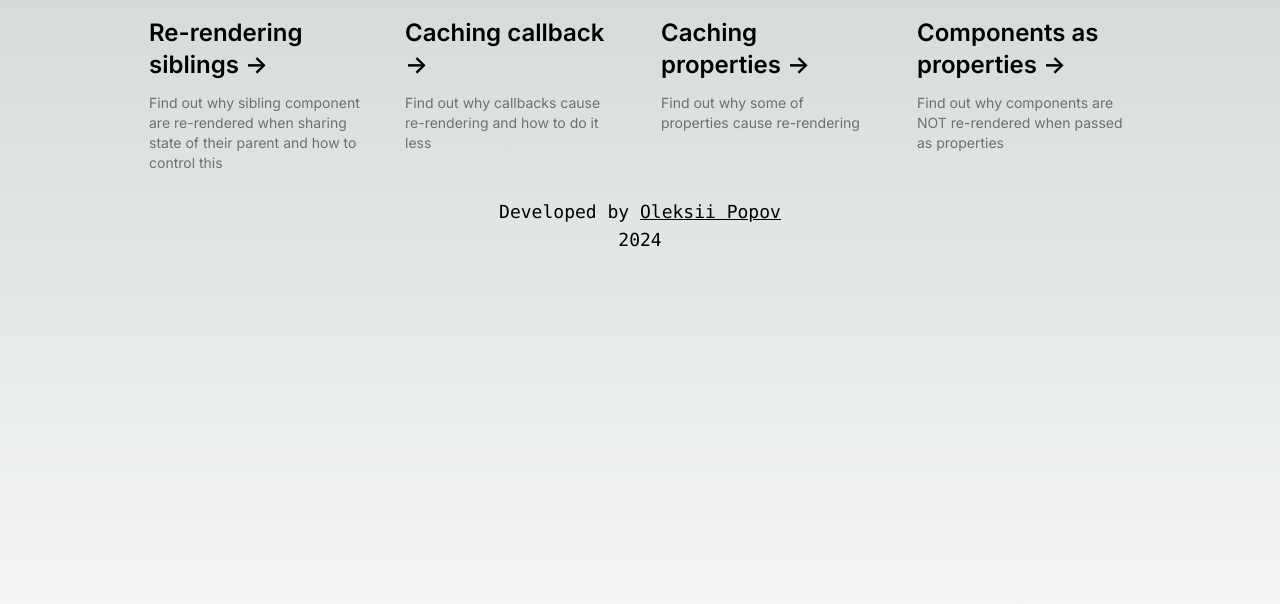
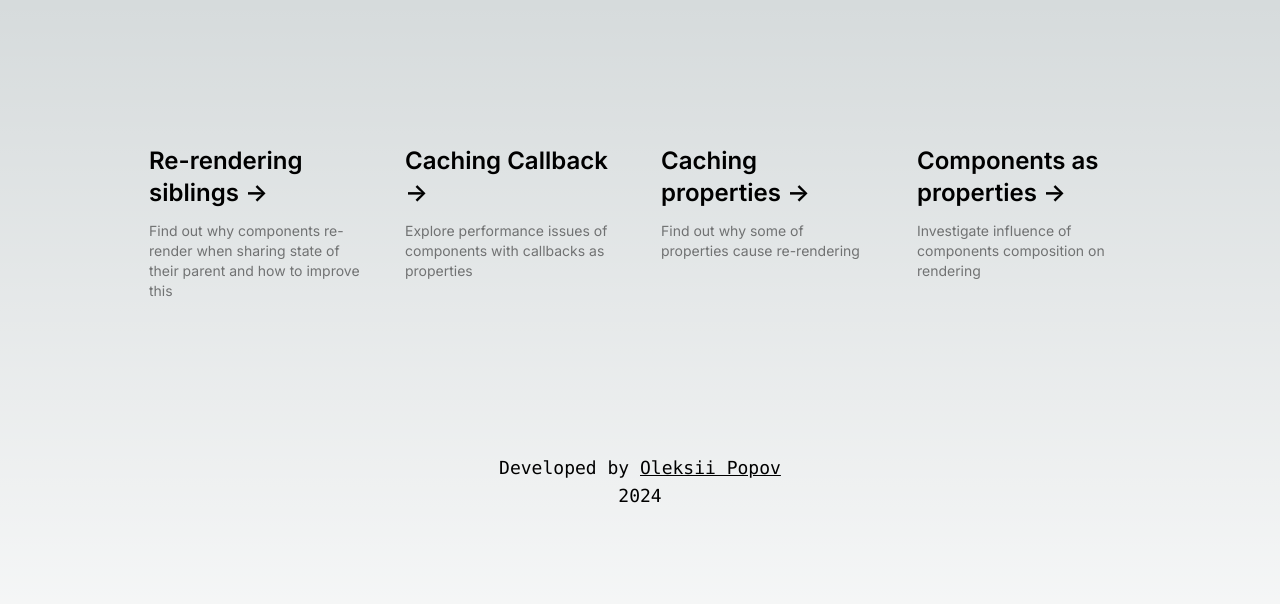
Before and after one commit to AlexeyPopovUA/react-performance-examples, a Next.js app in the folder front-end/: page / in a window 1280 px wide. Shown: the top 604 px of the page. Built offline with nearby package versions, Linux system fonts and the light colour scheme.

Commit message:
feat: re-use example titles and descriptions

```diff
--- a/front-end/src/app/examples/caching-callback/page.tsx
+++ b/front-end/src/app/examples/caching-callback/page.tsx
@@ -1,18 +1,17 @@
 import { Example } from '@/app/examples/caching-callback/Example';
 import { Metadata } from 'next';
 import { Header } from '@/app/Header';
-
-const description = 'Explore performance improvements of components with callbacks as properties';
+import { Messages } from '@/app/shared/Messages';
 
 export const metadata: Metadata = {
-  title: 'Caching callback',
-  description,
+  title: Messages.cachingCallback.title,
+  description: Messages.cachingCallback.description,
 };
 
 export default function Home() {
   return (
     <>
-      <Header text={description} />
+      <Header text={Messages.cachingCallback.description} />
       <Example />
     </>
   );
--- a/front-end/src/app/examples/caching-properties/page.tsx
+++ b/front-end/src/app/examples/caching-properties/page.tsx
@@ -1,18 +1,17 @@
 import { Example } from '@/app/examples/caching-properties/Example';
 import { Metadata } from 'next';
 import { Header } from '@/app/Header';
-
-const description = 'Find out why some of properties cause re-rendering';
+import { Messages } from '@/app/shared/Messages';
 
 export const metadata: Metadata = {
-  title: 'Caching properties',
-  description,
+  title: Messages.cachingProperties.title,
+  description: Messages.cachingProperties.description,
 };
 
 export default function Home() {
   return (
     <>
-      <Header text={description} />
+      <Header text={Messages.cachingProperties.description} />
       <Example />
     </>
   );
--- a/front-end/src/app/examples/components-as-properties/page.tsx
+++ b/front-end/src/app/examples/components-as-properties/page.tsx
@@ -1,18 +1,17 @@
 import { Example } from '@/app/examples/components-as-properties/Example';
 import { Metadata } from 'next';
 import { Header } from '@/app/Header';
-
-const description = 'Find out why components are NOT re-rendered when passed as properties';
+import { Messages } from '@/app/shared/Messages';
 
 export const metadata: Metadata = {
-  title: 'Components as properties',
-  description,
+  title: Messages.componentsAsProperties.title,
+  description: Messages.componentsAsProperties.description,
 };
 
 export default function Home() {
   return (
     <>
-      <Header text={description} />
+      <Header text={Messages.componentsAsProperties.description} />
       <Example />
     </>
   );
--- a/front-end/src/app/examples/re-rendering-siblings/page.tsx
+++ b/front-end/src/app/examples/re-rendering-siblings/page.tsx
@@ -1,19 +1,17 @@
 import { Example } from '@/app/examples/re-rendering-siblings/Example';
 import { Metadata } from 'next';
 import { Header } from '@/app/Header';
-
-const description =
-  'Find out why sibling component are re-rendered when sharing state of their parent and how to control this';
+import { Messages } from '@/app/shared/Messages';
 
 export const metadata: Metadata = {
-  title: 'Re-rendering siblings',
-  description,
+  title: Messages.renderingSiblings.title,
+  description: Messages.renderingSiblings.description,
 };
 
 export default function Home() {
   return (
     <>
-      <Header text={description} />
+      <Header text={Messages.renderingSiblings.description} />
       <Example />
     </>
   );
--- a/front-end/src/app/page.tsx
+++ b/front-end/src/app/page.tsx
@@ -1,38 +1,35 @@
 import { HomeNavLink } from '@/app/HomeNavLink';
 import type { Metadata } from 'next';
-import { Profiler } from 'react';
+import { Messages } from '@/app/shared/Messages';
 
 export const metadata: Metadata = {
-  title: 'Home page',
-  description: 'Bla bla',
+  title: Messages.home.title,
+  description: Messages.home.description,
 };
 
 export default function Home() {
   return (
-    // @ts-ignore
-    <Profiler id={'test'}>
-      <div className="mb-32 grid text-center lg:mb-0 lg:w-full lg:max-w-5xl lg:grid-cols-4 lg:text-left">
+    <div className="mb-32 grid text-center lg:mt-32 lg:w-full lg:max-w-5xl lg:grid-cols-4 lg:text-left">
       <HomeNavLink
         path="/examples/re-rendering-siblings/"
-          label="Re-rendering siblings"
-          description="Find out why sibling component are re-rendered when sharing state of their parent and how to control this"
+        label={Messages.renderingSiblings.title}
+        description={Messages.renderingSiblings.description}
       />
       <HomeNavLink
         path="/examples/caching-callback/"
-          label="Caching callback"
-          description="Find out why callbacks cause re-rendering and how to do it less"
+        label={Messages.cachingCallback.title}
+        description={Messages.cachingCallback.description}
       />
       <HomeNavLink
         path="/examples/caching-properties/"
-          label="Caching properties"
-          description="Find out why some of properties cause re-rendering"
+        label={Messages.cachingProperties.title}
+        description={Messages.cachingProperties.description}
       />
       <HomeNavLink
         path="/examples/components-as-properties/"
-          label="Components as properties"
-          description="Find out why components are NOT re-rendered when passed as properties"
+        label={Messages.componentsAsProperties.title}
+        description={Messages.componentsAsProperties.description}
       />
     </div>
-    </Profiler>
   );
 }
--- /dev/null
+++ b/front-end/src/app/shared/Messages.ts
@@ -0,0 +1,22 @@
+export const Messages = {
+  home: {
+    title: 'React 18 performance examples',
+    description: 'Web application with different React 18 performance examples',
+  },
+  renderingSiblings: {
+    title: 'Re-rendering siblings',
+    description: 'Find out why components re-render when sharing state of their parent and how to improve this',
+  },
+  cachingProperties: {
+    title: 'Caching properties',
+    description: 'Find out why some of properties cause re-rendering',
+  },
+  cachingCallback: {
+    title: 'Caching Callback',
+    description: 'Explore performance issues of components with callbacks as properties',
+  },
+  componentsAsProperties: {
+    title: 'Components as properties',
+    description: 'Investigate influence of components composition on rendering',
+  },
+} as const;
```
Lines whose indentation alone changed are shown as unchanged.
